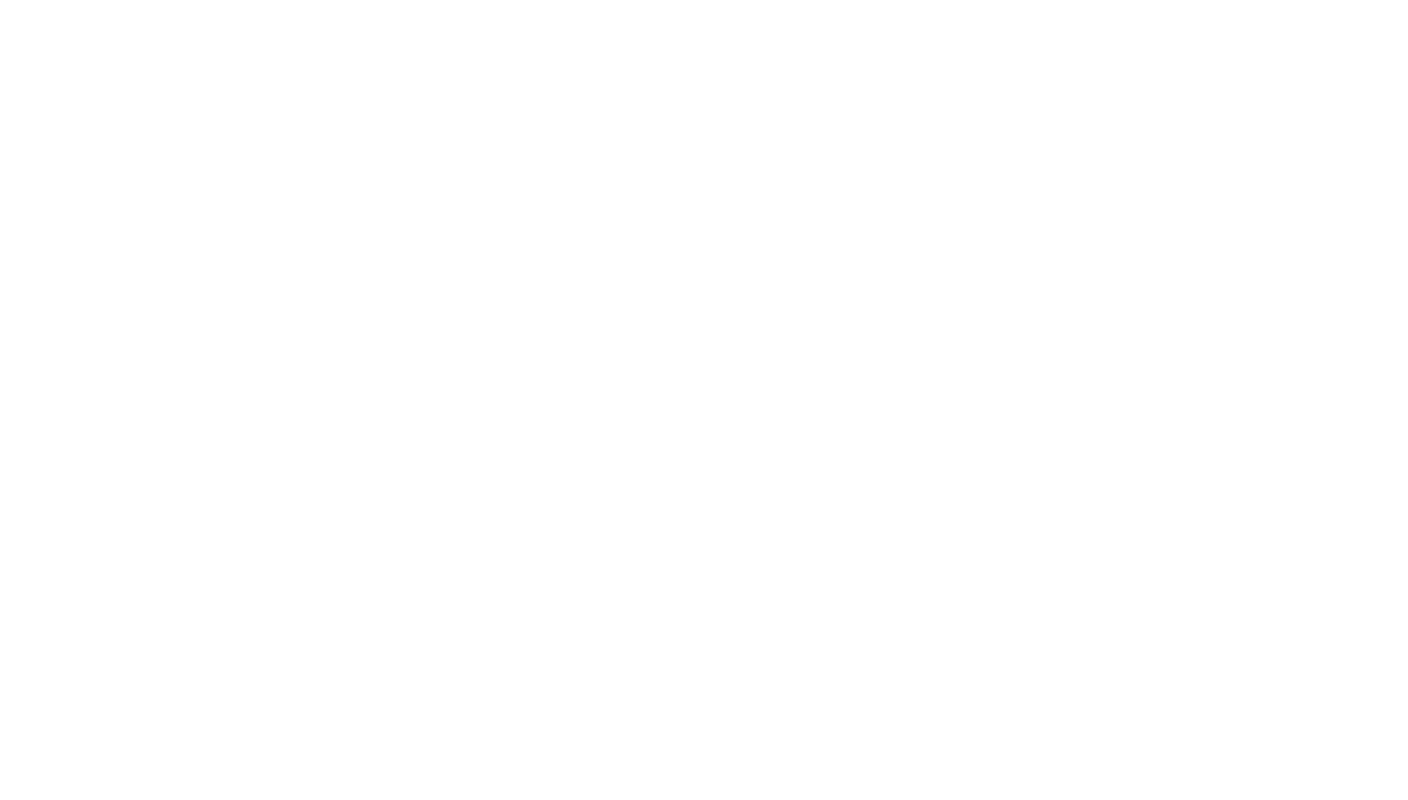
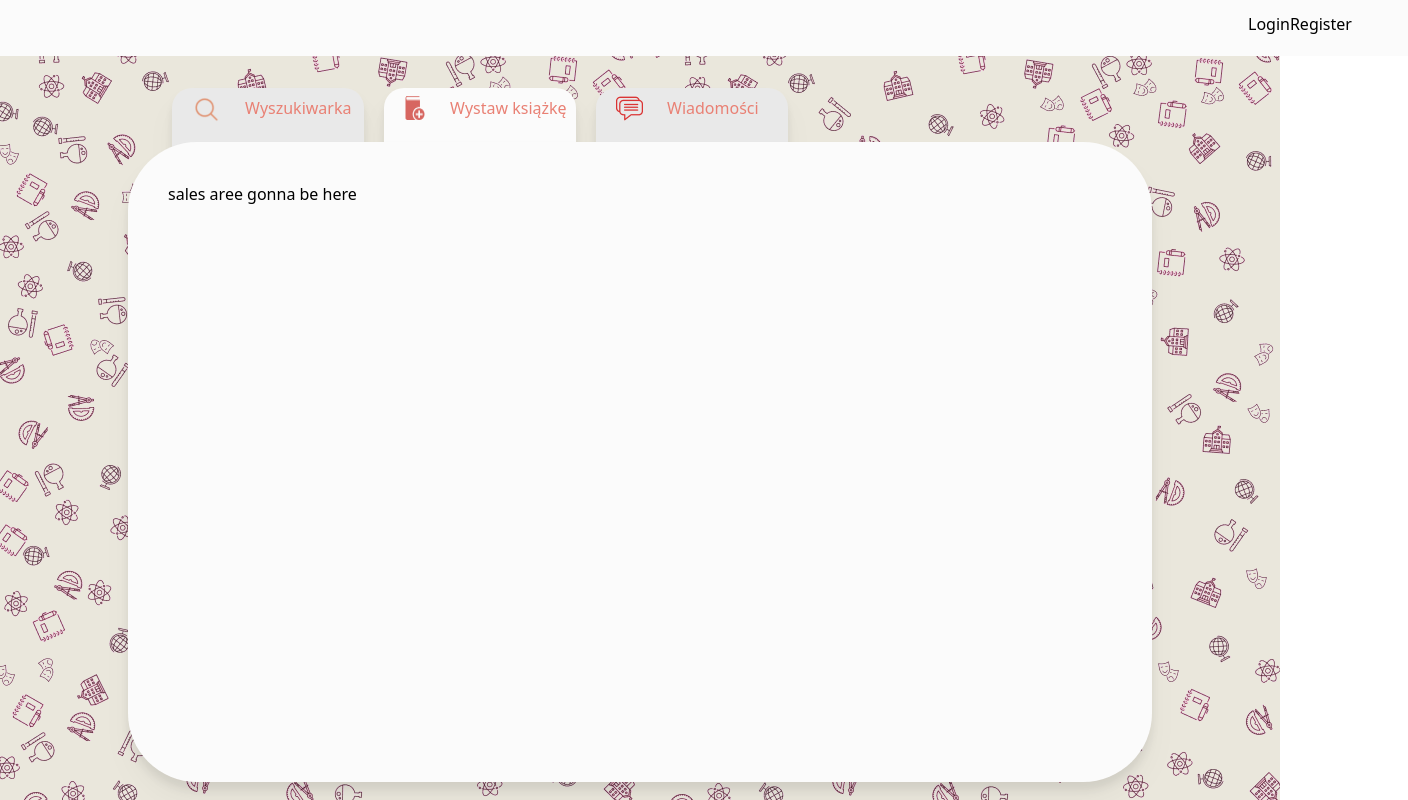
Before and after one commit to EduSwap-TextbookResell/EduSwap, a React (Vite) app in the folder frontend/: page /sell in a window 1280 px wide. Before the commit this address had no page. Shown: the whole page, 1408 px wide, since content can reach past the window. Built offline with nearby package versions, Linux system fonts and the light colour scheme.

Commit message:
added routing

```diff
--- a/frontend/src/App.jsx
+++ b/frontend/src/App.jsx
@@ -8,6 +8,9 @@ export default function App() {
       <BrowserRouter>
         <Routes>
           <Route path="/" element={<Home />} />
+          <Route path="/search" element={<Home activeCard="Searcher" />} />
+          <Route path="/sell" element={<Home activeCard="Seller" />} />
+          <Route path="/messages" element={<Home activeCard="Messages" />} />
           <Route path="/signup/:action" element={<SignUp />} />
         </Routes>
       </BrowserRouter>
--- a/frontend/src/Components/Main/Home.jsx
+++ b/frontend/src/Components/Main/Home.jsx
@@ -1,13 +1,30 @@
-//import { useState } from "react";
+import { useState } from 'react';
 import Navbar from './Navbar.jsx';
 import { useLocation } from 'react-router-dom';
 import background_img from '../../assets/Main/background.png';
 import search_icon from '../../assets/Main/search.png';
 import messages_icon from '../../assets/Main/messages.png';
-import addbook_icon from '../../assets/Main/addbook.png'
-export default function Home() {
+import addbook_icon from '../../assets/Main/addbook.png';
+import Search_content from '../Search/Searcher.jsx';
+import Messages_content from '../Messages/Messages.jsx';
+import Seller_content from '../Seller/Seller.jsx';
+export default function Home({activeCard: initialActiveCard}) {
   const location = useLocation();
   const user = location.state?.user;
+  const [activeCard, setActiveCard] = useState(initialActiveCard || 'Searcher');
+
+  const renderContent = () => {
+    switch (activeCard) {
+      case 'Searcher':
+        return <Search_content />;
+      case 'Seller':
+        return <Seller_content />;
+      case 'Messages':
+        return <Messages_content />;
+      default:
+        return null;
+    }
+  };
   return (
     <div
       className="flex min-h-screen justify-center bg-light_background bg-blend-darken"
@@ -16,21 +33,47 @@ export default function Home() {
       <div className="max-w-screen flex">
         <div>
           <div>
-            <Navbar user={user} className='drop-shadow-2xl' />
+            <Navbar user={user} className="drop-shadow-2xl" />
           </div>
           <div className="mt-8 flex flex-col items-center gap-8">
-            <div className="flex mr-36">
-              <div className=" h-[20vh] w-[18vw] rounded-[20px] bg-light_very_gray drop-shadow-xl">
-                <div className='flex'><img src={search_icon} className='ml-5 mt-1'/><p className="mt-2 ml-6 text-center text-light_coral ">Wyszukiwarka</p></div>
+            <div className="mr-80 flex">
+              <div
+                className={`h-[20vh] w-[15vw] rounded-[20px] ${activeCard === 'Searcher' ? 'bg-light_very_gray' : 'bg-light_gray'} drop-shadow-xl`}
+                onClick={() => setActiveCard('Searcher')}
+              >
+                <div className="flex">
+                  <img src={search_icon} className="ml-5 mt-1" />
+                  <p className="ml-6 mt-2 text-center text-light_coral">
+                    Wyszukiwarka
+                  </p>
+                </div>
               </div>
-              <div className="h-[20vh] w-[18vw] rounded-[20px] bg-light_gray ml-6 drop-shadow-xl">
-			  <div className='flex'><img src={addbook_icon} className='ml-5 mt-2'/><p className="mt-2 ml-6 text-center text-light_coral ">Wystaw książkę</p></div>
+              <div
+                className={`h-[20vh] w-[15vw] rounded-[20px] ${activeCard === 'Seller' ? 'bg-light_very_gray' : 'bg-light_gray'} drop-shadow-xl ml-5`}
+                onClick={() => setActiveCard('Seller')}
+              >
+                <div className="flex">
+                  <img src={addbook_icon} className="ml-5 mt-2" />
+                  <p className="ml-6 mt-2 text-center text-light_coral">
+                    Wystaw książkę
+                  </p>
+                </div>
               </div>
-              <div className="h-[20vh] w-[18vw] rounded-[20px] bg-light_gray ml-6 drop-shadow-xl">
-			  <div className='flex'><img src={messages_icon} className='ml-5 mt-2'/><p className="mt-2 ml-6 text-center text-light_coral ">Wiadomości</p></div>
+              <div
+                className={`h-[20vh] w-[15vw] rounded-[20px] ${activeCard === 'Messages' ? 'bg-light_very_gray' : 'bg-light_gray'} drop-shadow-xl ml-5`}
+                onClick={() => setActiveCard('Messages')}
+              >
+                <div className="flex">
+                  <img src={messages_icon} className="ml-5 mt-2" />
+                  <p className="ml-6 mt-2 text-center text-light_coral">
+                    Wiadomości
+                  </p>
+                </div>
               </div>
             </div>
-            <div className="mt-[-9%] h-[80vh] w-[80vw] rounded-[69px] bg-light_very_gray drop-shadow-xl"></div>
+            <div className="mt-[-9%] h-[80vh] w-[80vw] rounded-[69px] bg-light_very_gray drop-shadow-xl">
+              <div className="ml-10 mt-10">{renderContent()}</div>
+            </div>
           </div>
         </div>
       </div>
--- a/frontend/src/Components/Main/Main.jsx
+++ /dev/null
@@ -1,11 +0,0 @@
-
-
-export default function Main() {
-
-
-	return (
-		<div>
-
-		</div>
-	);
-}
--- /dev/null
+++ b/frontend/src/Components/Messages/Messages.jsx
@@ -0,0 +1,8 @@
+
+export default function Messages() {
+  return (
+    <div className="m-auto">
+      messages aree gonna be here
+    </div>
+  );
+}
--- /dev/null
+++ b/frontend/src/Components/Search/Searcher.jsx
@@ -0,0 +1,7 @@
+export default function Searcher() {
+    return (
+      <div className="m-auto">
+        searches aree gonna be here
+      </div>
+    );
+  }
--- /dev/null
+++ b/frontend/src/Components/Seller/Seller.jsx
@@ -0,0 +1,7 @@
+export default function Seller() {
+    return (
+      <div className="m-auto">
+        sales aree gonna be here
+      </div>
+    );
+  }
```
Also changed, not shown: frontend/src/assets/Main/background.png.
